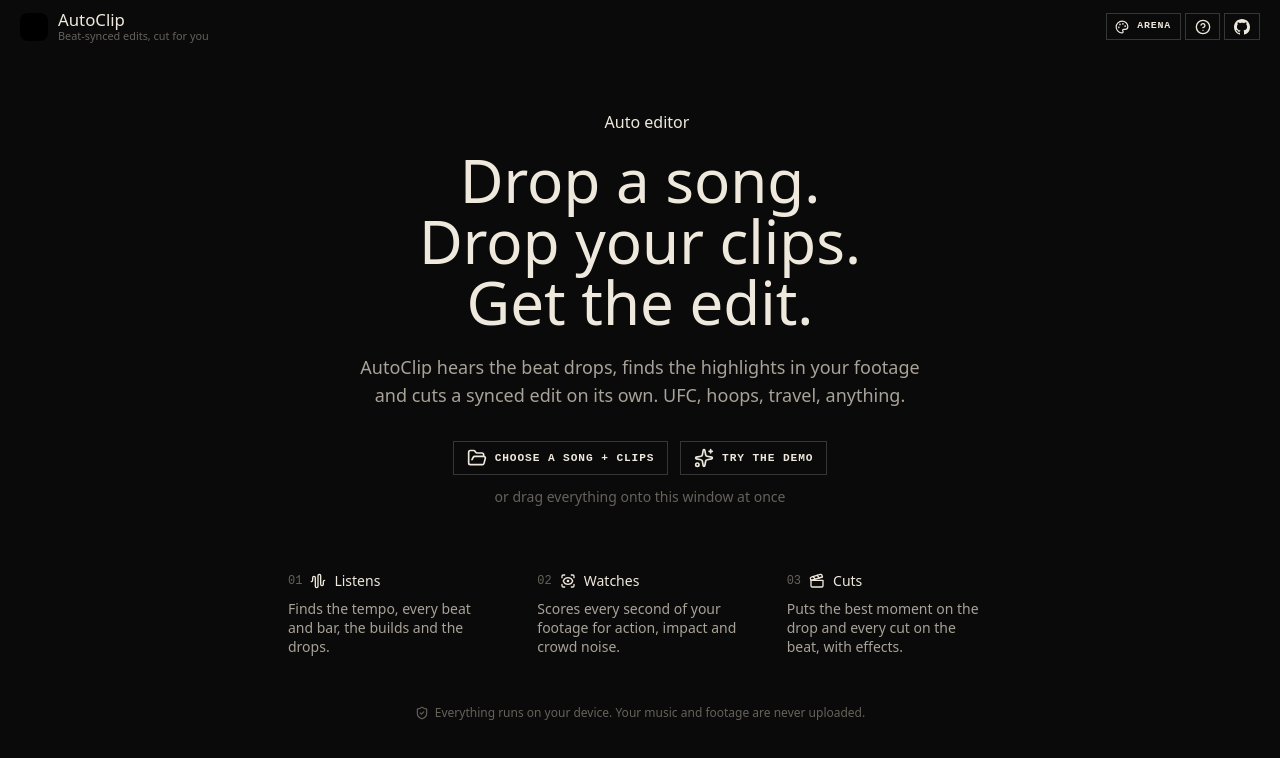
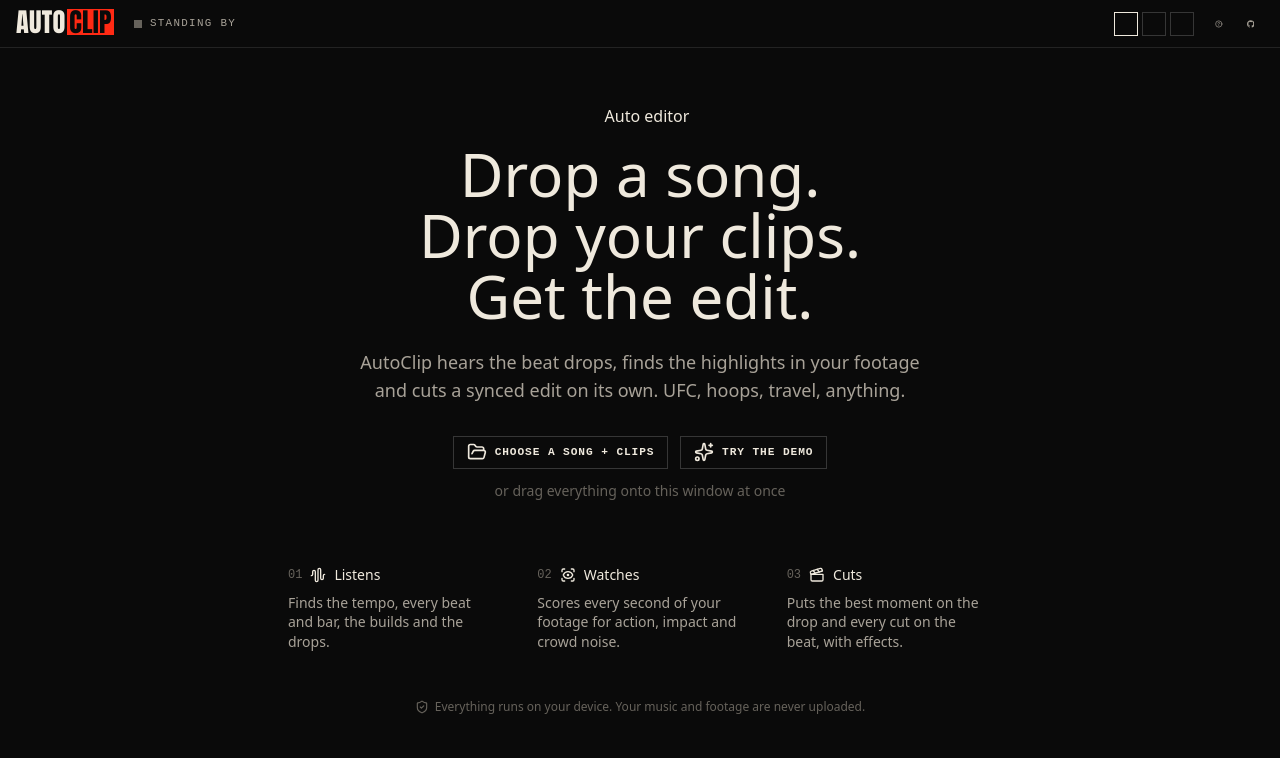
Before and after one commit to shariqsk/autoclip, a React (Vite) app: page / in a window 1280 px wide. Shown: the top 758 px of the page. Built offline with nearby package versions, Linux system fonts and the light colour scheme.

Commit message:
feat(ui): add the wordmark, a live status line and look swatches

```diff
--- a/index.html
+++ b/index.html
@@ -9,14 +9,14 @@
       name="description"
       content="Drop in a song and your clips. AutoClip hears the beats and drops, finds the highlights in your footage and cuts a beat-synced edit on its own, in your browser."
     />
-    <meta name="theme-color" content="#0b0b0d" />
+    <meta name="theme-color" content="#0a0a0a" />
     <!-- Apply the saved look before first paint so there's no flash of the default theme. -->
     <script>
       try {
         const t = localStorage.getItem('autoclip:theme')
-        document.documentElement.dataset.theme = ['arena', 'neon', 'paper'].includes(t) ? t : 'arena'
+        document.documentElement.dataset.theme = ['fight', 'press', 'afterhours'].includes(t) ? t : 'fight'
       } catch {
-        document.documentElement.dataset.theme = 'arena'
+        document.documentElement.dataset.theme = 'fight'
       }
     </script>
     <title>AutoClip · beat-synced edits, cut for you</title>
--- a/src/components/Header.tsx
+++ b/src/components/Header.tsx
@@ -1,96 +1,94 @@
-import { CircleHelp, Palette, RotateCcw } from 'lucide-react'
-import { useState } from 'react'
+// The top bar: wordmark, a broadcast-style status line for whatever the app is doing, and the looks.
+
+import { CircleHelp, RotateCcw } from 'lucide-react'
 import { THEMES, type ThemeId } from '../hooks/useTheme'
+import { getStyle } from '../lib/edit/presets'
 import { resetProject } from '../state/actions'
-import { setState, useApp } from '../state/store'
-import { Logo } from './Logo'
+import { activeDraft, setState, useApp } from '../state/store'
 import { cx } from './format'
+import { Wordmark } from './Logo'
+
+function Status() {
+  const song = useApp((s) => s.song)
+  const clips = useApp((s) => s.clips)
+  const draft = useApp((s) => activeDraft(s))
+  const takes = useApp((s) => s.drafts.length)
+  const demo = useApp((s) => s.demoLoading)
+  const watching = clips.filter((c) => c.status === 'queued' || c.status === 'analyzing').length
+  const ready = clips.filter((c) => c.status === 'ready').length
+
+  let live = false
+  let text = 'Standing by'
+  if (demo !== null) text = `Shooting demo footage ${Math.round(demo * 100)}%`
+  else if (song && song.status !== 'ready' && song.status !== 'error') text = `Listening · ${song.stage}`
+  else if (watching) text = `Watching footage · ${ready}/${clips.length}`
+  else if (draft) {
+    live = true
+    text = `Take ${String(takes).padStart(2, '0')} on air · ${getStyle(draft.style).name} · ${draft.plan.shots.length} shots`
+  } else if (song && !clips.length) text = 'Song in · waiting for footage'
+  else if (!song && clips.length) text = 'Footage in · waiting for a song'
+
+  return (
+    <div className="mono hidden min-w-0 items-center gap-2 text-[0.68rem] tracking-[0.12em] text-ink-2 uppercase md:flex">
+      <span className={cx('size-2 shrink-0', live ? 'tally bg-signal' : watching || demo !== null ? 'tally bg-signal-2' : 'bg-ink-3')} />
+      <span className="truncate">{text}</span>
+    </div>
+  )
+}
 
 export function Header({ theme, setTheme }: { theme: ThemeId; setTheme: (t: ThemeId) => void }) {
   const hasProject = useApp((s) => !!s.song || s.clips.length > 0)
-  const [themesOpen, setThemesOpen] = useState(false)
   return (
-    <header className="flex items-center gap-3 px-4 py-3 sm:px-5">
-      <div className="flex items-center gap-2.5">
-        <Logo />
-        <div className="leading-none">
-          <div className="display text-[1.05rem]">AutoClip</div>
-          <div className="mt-0.5 hidden text-[0.68rem] text-ink-3 sm:block">Beat-synced edits, cut for you</div>
+    <header className="flex h-12 shrink-0 items-center gap-5 border-b border-line px-4">
+      <button onClick={() => hasProject || undefined} className="shrink-0" aria-label="AutoClip">
+        <Wordmark />
+      </button>
+      <Status />
+      <div className="ml-auto flex items-center gap-1">
+        <div className="mr-2 flex items-center gap-1" role="radiogroup" aria-label="Look">
+          {THEMES.map((t) => (
+            <button
+              key={t.id}
+              role="radio"
+              aria-checked={theme === t.id}
+              title={`${t.name}: ${t.note} (⌘.)`}
+              onClick={() => setTheme(t.id)}
+              className={cx(
+                'grid size-6 grid-cols-2 border p-0.5 transition-colors',
+                theme === t.id ? 'border-ink' : 'border-line-2 hover:border-ink-3',
+              )}
+            >
+              <span style={{ background: t.swatch[0] }} />
+              <span style={{ background: t.swatch[2] }} />
+              <span style={{ background: t.swatch[1] }} className="col-span-2" />
+            </button>
+          ))}
         </div>
-      </div>
-      <div className="ml-auto flex items-center gap-1">
         {hasProject && (
           <button
-            className="btn btn-ghost btn-sm"
+            className="btn btn-bare btn-sm"
             onClick={() => {
-              if (confirm('Start over? Your song, clips and drafts will be cleared.')) resetProject()
+              if (confirm('Start a new project? The song, footage and takes will be cleared.')) resetProject()
             }}
           >
-            <RotateCcw className="size-3.5" /> <span className="hidden sm:inline">New</span>
+            <RotateCcw className="size-3" /> <span className="hidden sm:inline">New</span>
           </button>
         )}
-        <div className="relative">
-          <button
-            className="btn btn-ghost btn-sm"
-            onClick={() => setThemesOpen(!themesOpen)}
-            aria-expanded={themesOpen}
-            title="Change the look (⌘.)"
-          >
-            <Palette className="size-3.5" /> <span className="hidden sm:inline">{THEMES.find((t) => t.id === theme)!.name}</span>
-          </button>
-          {themesOpen && (
-            <div className="panel rise absolute right-0 z-40 mt-2 w-56 p-1.5" onMouseLeave={() => setThemesOpen(false)}>
-              {THEMES.map((t) => (
-                <button
-                  key={t.id}
-                  className={cx(
-                    'flex w-full items-center gap-3 rounded-[var(--r-ctl)] px-2.5 py-2 text-left',
-                    theme === t.id ? 'bg-panel-2' : 'hover:bg-panel-2',
-                  )}
-                  onClick={() => {
-                    setTheme(t.id)
-                    setThemesOpen(false)
-                  }}
-                >
-                  <span className="flex overflow-hidden rounded-md border border-black/20">
-                    {t.swatch.map((c) => (
-                      <span key={c} className="h-6 w-3" style={{ background: c }} />
-                    ))}
-                  </span>
-                  <span>
-                    <span className="block text-sm font-semibold">{t.name}</span>
-                    <span className="block text-xs text-ink-3">{t.note}</span>
-                  </span>
-                </button>
-              ))}
-            </div>
-          )}
-        </div>
-        <button
-          className="btn btn-ghost btn-sm btn-icon"
-          title="How it works and shortcuts (?)"
-          onClick={() => setState({ helpOpen: true })}
-        >
-          <CircleHelp className="size-4" />
+        <button className="btn btn-bare btn-sm btn-sq" title="How it works and shortcuts (?)" onClick={() => setState({ helpOpen: true })}>
+          <CircleHelp className="size-3.5" />
         </button>
         <a
-          className="btn btn-ghost btn-sm btn-icon"
+          className="btn btn-bare btn-sm btn-sq"
           href="https://github.com/shariqsk/autoclip"
           target="_blank"
           rel="noreferrer"
           title="Source on GitHub"
         >
-          <GithubMark />
+          <svg viewBox="0 0 16 16" className="size-3.5" fill="currentColor" aria-hidden="true">
+            <path d="M8 0C3.58 0 0 3.58 0 8c0 3.54 2.29 6.53 5.47 7.59.4.07.55-.17.55-.38 0-.19-.01-.82-.01-1.49-2.01.37-2.53-.49-2.69-.94-.09-.23-.48-.94-.82-1.13-.28-.15-.68-.52-.01-.53.63-.01 1.08.58 1.23.82.72 1.21 1.87.87 2.33.66.07-.52.28-.87.51-1.07-1.78-.2-3.64-.89-3.64-3.95 0-.87.31-1.59.82-2.15-.08-.2-.36-1.02.08-2.12 0 0 .67-.21 2.2.82.64-.18 1.32-.27 2-.27.68 0 1.36.09 2 .27 1.53-1.04 2.2-.82 2.2-.82.44 1.1.16 1.92.08 2.12.51.56.82 1.27.82 2.15 0 3.07-1.87 3.75-3.65 3.95.29.25.54.73.54 1.48 0 1.07-.01 1.93-.01 2.2 0 .21.15.46.55.38A8.013 8.013 0 0016 8c0-4.42-3.58-8-8-8z" />
+          </svg>
         </a>
       </div>
     </header>
   )
 }
-
-function GithubMark() {
-  return (
-    <svg viewBox="0 0 16 16" className="size-4" fill="currentColor" aria-hidden="true">
-      <path d="M8 0C3.58 0 0 3.58 0 8c0 3.54 2.29 6.53 5.47 7.59.4.07.55-.17.55-.38 0-.19-.01-.82-.01-1.49-2.01.37-2.53-.49-2.69-.94-.09-.23-.48-.94-.82-1.13-.28-.15-.68-.52-.01-.53.63-.01 1.08.58 1.23.82.72 1.21 1.87.87 2.33.66.07-.52.28-.87.51-1.07-1.78-.2-3.64-.89-3.64-3.95 0-.87.31-1.59.82-2.15-.08-.2-.36-1.02.08-2.12 0 0 .67-.21 2.2.82.64-.18 1.32-.27 2-.27.68 0 1.36.09 2 .27 1.53-1.04 2.2-.82 2.2-.82.44 1.1.16 1.92.08 2.12.51.56.82 1.27.82 2.15 0 3.07-1.87 3.75-3.65 3.95.29.25.54.73.54 1.48 0 1.07-.01 1.93-.01 2.2 0 .21.15.46.55.38A8.013 8.013 0 0016 8c0-4.42-3.58-8-8-8z" />
-    </svg>
-  )
-}
--- a/src/components/Logo.tsx
+++ b/src/components/Logo.tsx
@@ -1,10 +1,12 @@
-// The AutoClip mark: a play button sliced in two by a cut.
-export function Logo({ size = 28 }: { size?: number }) {
+// The AutoClip wordmark: condensed, all caps, cut in two by the signal colour.
+export function Wordmark({ className }: { className?: string }) {
   return (
-    <svg width={size} height={size} viewBox="0 0 32 32" aria-hidden="true">
-      <rect width="32" height="32" rx="9" fill="var(--accent)" />
-      <path d="M11 8.5v15l6.2-3.6V12.1z" fill="var(--on-accent)" />
-      <path d="M18.8 13l6 3.5-6 3.5z" fill="var(--on-accent)" opacity="0.9" />
-    </svg>
+    <span
+      className={`head inline-flex items-baseline text-[1.65rem] leading-none tracking-[0.01em] ${className ?? ''}`}
+      aria-label="AutoClip"
+    >
+      <span>AUTO</span>
+      <span className="relative ml-[0.06em] bg-signal px-[0.08em] text-signal-ink">CLIP</span>
+    </span>
   )
 }
--- a/src/hooks/useTheme.ts
+++ b/src/hooks/useTheme.ts
@@ -1,23 +1,22 @@
 import { useEffect, useState } from 'react'
 
-export type ThemeId = 'arena' | 'neon' | 'paper'
+export type ThemeId = 'fight' | 'press' | 'afterhours'
 export const THEMES: { id: ThemeId; name: string; note: string; swatch: [string, string, string] }[] = [
-  { id: 'arena', name: 'Arena', note: 'Fight-night dark', swatch: ['#0b0b0d', '#ff3b2f', '#ffc93c'] },
-  { id: 'neon', name: 'Neon', note: 'After-hours glow', swatch: ['#07061a', '#22e5ff', '#ff3df2'] },
-  { id: 'paper', name: 'Paper', note: 'Daylight sticker', swatch: ['#f4ecdd', '#17130e', '#ff4a1c'] },
+  { id: 'fight', name: 'Fight Night', note: 'Arena black, broadcast red', swatch: ['#0a0a0a', '#efe9dd', '#ff2a14'] },
+  { id: 'press', name: 'Press', note: 'The printed fight poster', swatch: ['#ece6d8', '#141210', '#d4210f'] },
+  { id: 'afterhours', name: 'Afterhours', note: 'Violet black, acid lime', swatch: ['#0c0a14', '#ece7ff', '#c2ff2e'] },
 ]
 const KEY = 'autoclip:theme'
 
 export function useTheme() {
   const [theme, setTheme] = useState<ThemeId>(() => {
     const t = localStorage.getItem(KEY) as ThemeId | null
-    return THEMES.some((x) => x.id === t) ? t! : 'arena'
+    return THEMES.some((x) => x.id === t) ? t! : 'fight'
   })
   useEffect(() => {
     document.documentElement.dataset.theme = theme
     localStorage.setItem(KEY, theme)
-    const meta = document.querySelector('meta[name="theme-color"]')
-    meta?.setAttribute('content', THEMES.find((x) => x.id === theme)!.swatch[0])
+    document.querySelector('meta[name="theme-color"]')?.setAttribute('content', THEMES.find((x) => x.id === theme)!.swatch[0])
   }, [theme])
   const cycle = () => setTheme((t) => THEMES[(THEMES.findIndex((x) => x.id === t) + 1) % THEMES.length].id)
   return { theme, setTheme, cycle }
```
